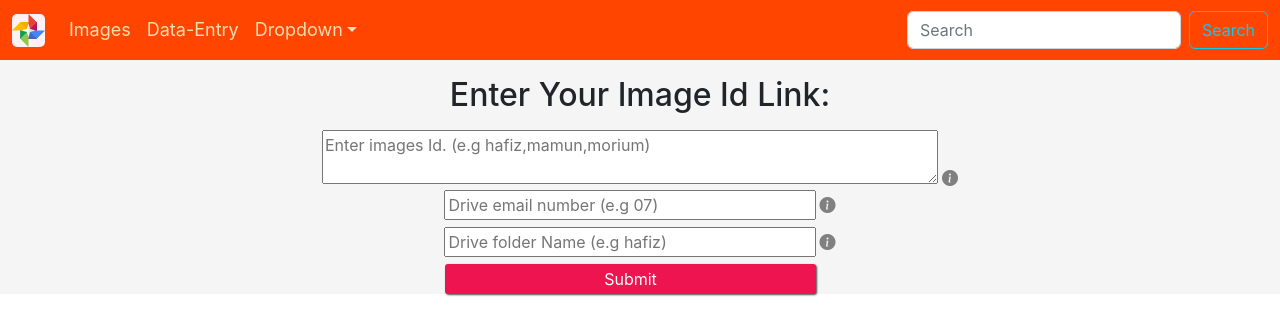
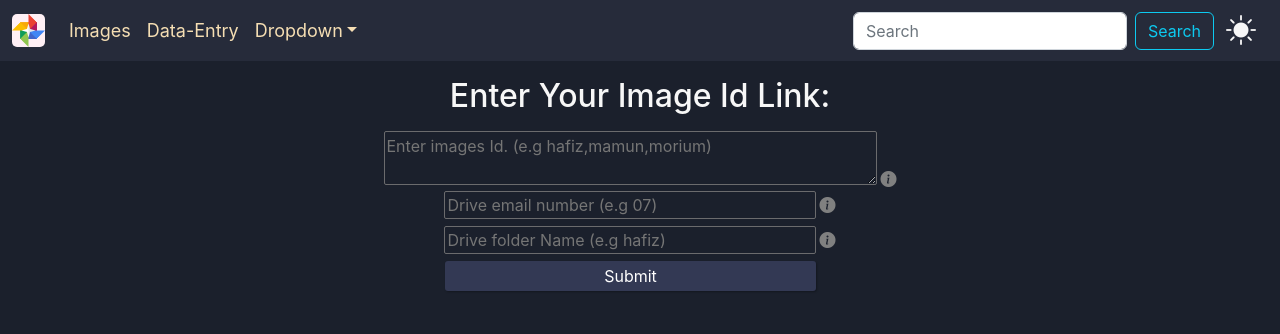
Before and after one commit to HafizurRahman001/display-photo-from-gogole-drive, a React (Create React App) app: page /data-entry in a window 1280 px wide. Shown: the top 334 px of the page. Built offline with nearby package versions, Linux system fonts and the light colour scheme; no server answers.

Commit message:
added color

```diff
--- a/src/App.css
+++ b/src/App.css
@@ -1,4 +1,10 @@
 .App {
   text-align: center;
-  background-color: #dbdbdb45;
 }
+body {
+  background-color: #1b202c;
+  color: #f7f7f7;
+}
+/* background-color: #1B202C;  ---> main
+background-color: #262B3A; -----> card background
+color: #F7F7F7;  -----> sub color; */
--- a/src/components/DataEntry/DataEntry.css
+++ b/src/components/DataEntry/DataEntry.css
@@ -1,11 +1,11 @@
 .submit-btn {
   width: 29%;
   text-align: center !important;
-  background-color: #ed1450;
+  background-color: #333954;
   border: 1px solid transparent;
   border-radius: 3px;
   color: white;
-  box-shadow: 1px 1px 2px #4b4b4b;
+  box-shadow: 1px 1px 2px #0000004d;
   padding: 2px 0px;
   margin-right: 19px;
 }
@@ -19,12 +19,24 @@
 .data-entry-icon-style:hover {
   color: crimson;
 }
-
-.offCanvas-style {
+form > textarea,
+input {
+  background: transparent;
+  border: 1px solid #6b6b6d;
+  border-radius: 2px;
+}
+form .offCanvas-style {
   background: yellowgreen;
   box-shadow: 0px 1px 6px black;
 }
 
+.offcanvas-body {
+  background-color: #1a1d2a;
+}
+
+.offcanvas-header {
+  background-color: #262b3aed;
+}
 @media only screen and (max-width: 688px) {
   .text-area-input {
     width: 90%;
--- a/src/components/DataEntry/DataEntry.js
+++ b/src/components/DataEntry/DataEntry.js
@@ -52,20 +52,20 @@ const DataEntry = () => {
             <div className="input_div">
                 <form onSubmit={handleSubmit(onSubmit)}>
                     {/* register your input into the hook by invoking the "register" function */}
-                    <textarea cols='58' className='me-1 text-area-input' {...register("idList", { required: true })} placeholder="Enter images Id. (e.g hafiz,mamun,morium)" />
+                    <textarea cols='46' className='me-1 text-area-input' {...register("idList", { required: true })} placeholder="Enter images Id. (e.g hafiz,mamun,morium)" />
                     {/* errors will return when field validation fails  */}
                     {/* bootstrap offcanvas button */}
                     <span className="data-entry-icon" data-bs-toggle="offcanvas" data-bs-target="#offcanvasRight1" aria-controls="offcanvasRight"><i className="bi bi-info-circle-fill data-entry-icon-style"></i></span>
 
-                    {errors.idList && <span className='error-msg'>This field is required</span>}
+                    {errors.idList && <span className='error-msg'> <br /> This field is required</span>}
                     <br />
                     <input style={{ width: '29%', marginBottom: '7px' }} className='me-1 data-entry-input' {...register("driveName", { required: true })} placeholder="Drive email number (e.g 07)" />
-                    {errors.driveName && <span className='error-msg'>This field is required</span>}
+                    {errors.driveName && <span className='error-msg'> <br /> This field is required</span>}
 
                     {/* bootstrap offcanvas button */}
                     <span className="data-entry-icon" data-bs-toggle="offcanvas" data-bs-target="#offcanvasRight2" aria-controls="offcanvasRight"><i className="bi bi-info-circle-fill data-entry-icon-style"></i></span><br />
                     <input style={{ width: '29%', marginBottom: '7px' }} className='me-1 data-entry-input' {...register("folderName", { required: true })} placeholder="Drive folder Name (e.g hafiz)" />
-                    {errors.folderName && <span className='error-msg'>This field is required</span>}
+                    {errors.folderName && <span className='error-msg'><br /> This field is required</span>}
 
                     {/* bootstrap offcanvas button */}
                     <span className="data-entry-icon" data-bs-toggle="offcanvas" data-bs-target="#offcanvasRight3" aria-controls="offcanvasRight"><i className="bi bi-info-circle-fill data-entry-icon-style"></i></span>
--- a/src/components/HomeItem/HomeItem.css
+++ b/src/components/HomeItem/HomeItem.css
@@ -6,16 +6,20 @@
   justify-content: center;
   align-items: center;
 }
-.folder-text {
-  color: darkslategray;
-}
+
 .open-btn {
-  background-color: crimson;
+  background-color: #1b202c;
   color: white;
 }
 .open-btn:hover {
-  background-color: crimson;
+  background-color: #3e4352;
   border: none;
+}
+.bi-folder-icon {
+  border: 1px dotted#929aa0;
+  padding: 0 10px;
+  border-radius: 50%;
+  background-color: #1b202c;
 }
 
 /* paginaton section design */
@@ -59,8 +63,14 @@
 }
 .folder-icon {
   font-size: 68px;
+  padding-top: 5px;
 }
+.card-common-style {
+  color: #f7f7f78a;
+}
+
 .folder-card {
+  background-color: #262b3a;
   box-shadow: 2px 1px 10px #0000005e;
   -webkit-transition: all 0.3s ease-in-out;
   -moz-transition: all 0.3s ease-in-out;
@@ -70,7 +80,7 @@
 }
 
 .folder-card:hover {
-  background-color: #ffa0008f;
+  background-color: #2d3243;
   margin-top: -6px;
   -webkit-transition: all 0.3s ease-in-out;
   -moz-transition: all 0.3s ease-in-out;
--- a/src/components/ImageFolder/ImageFolder.js
+++ b/src/components/ImageFolder/ImageFolder.js
@@ -5,7 +5,7 @@ import GetId from '../../useState/GetId';
 import './imageFolder.css';
 
 const ImageFolder = () => {
-    const [imageId, setImageId, control, setControl] = GetId();
+    const [imageId, setImageId, control, setControl, darkMode, setDarkMode] = GetId();
     const [imgIdToModal, setImgIdToModal] = useState('');
     const { id } = useParams();
     const filterImg = imageId?.filter(filterItem => filterItem?._id === id)
@@ -16,7 +16,9 @@ const ImageFolder = () => {
         return idArr.push(e?.idList)
     });
 
-
+    console.log(
+        'test', darkMode
+    );
 
 
 
--- a/src/components/ImageFolder/imageFolder.css
+++ b/src/components/ImageFolder/imageFolder.css
@@ -1,6 +1,6 @@
 .img-fig {
-  background-color: #3b4170;
-  color: #fff;
+  background-color: #464646;
+  color: #ffffffcf;
   font-size: 12px;
   font-weight: 600;
   margin-top: 3px;
@@ -9,6 +9,7 @@
 .img-thumbnail {
   border: 1px solid #acaeb2 !important;
   border-radius: 0px !important;
+  background-color: #1b202c;
 }
 .spiner_section {
   width: 100px;
@@ -65,7 +66,7 @@
   object-position: center center;
 }
 .image-item-heading {
-  background: linear-gradient(45deg, salmon, khaki);
+  background: linear-gradient(45deg, #212529, #333333);
   display: inline-block;
   padding: 3px 17px;
   border: 1px solid #9f9f9f96;
@@ -78,15 +79,15 @@
   position: absolute;
   bottom: 10px;
   right: 10px;
-  background-color: #f6ff00;
+  background-color: #212529;
   border: 1px solid black;
   padding: 5px 7px;
   border-radius: 3px;
 }
 
 .icon-div:hover {
-  background-color: tomato;
-  color: white;
+  background-color: #6c757d;
+  color: yellow;
 }
 .modal-img {
   border: 1px solid darkgrey;
--- a/src/components/navbar/Navbar.css
+++ b/src/components/navbar/Navbar.css
@@ -1,5 +1,5 @@
 .navbar-bg {
-  background-color: orangered;
+  background-color: #262b3a;
 }
 .navbar-bg a {
   color: wheat;
@@ -14,6 +14,15 @@
   background: lavenderblush;
   border-radius: 5px;
 }
+.nav-link:hover {
+  color: yellow;
+}
 .link-style:hover {
-  color: black;
+  color: yellow;
 }
+.toggle-dark-mode {
+  padding: 0px 12px;
+}
+.toggle-dark-mode i {
+  font-size: 30px;
+}
--- a/src/components/navbar/Navbar.js
+++ b/src/components/navbar/Navbar.js
@@ -2,8 +2,32 @@ import React from 'react';
 import { Link } from 'react-router-dom';
 import './Navbar.css'
 import logoImg from '../../Images/photos.png'
+import GetId from '../../useState/GetId';
 
 const Navbar = () => {
+
+    const [imageId, setImageId, control, setControl, darkMode, setDarkMode] = GetId()
+
+
+    const toggleDarkMode = () => {
+        setDarkMode({
+            mainBody: {
+                backgroundColor: '#1B202C',
+                color: '#F7F7F7'
+            },
+            cardBody: {
+                backgroundColor: '#',
+                color: '#F7F7F7'
+            },
+            headingColor: {
+                color: 'white'
+            }
+        })
+    }
+
+
+
+
     return (
         <div>
             <nav className="navbar navbar-expand-lg navbar-bg">
@@ -32,7 +56,7 @@ const Navbar = () => {
                                 <a className="nav-link dropdown-toggle" href="#!" id="navbarDropdown" role="button" data-bs-toggle="dropdown" aria-expanded="false">
                                     Dropdown
                                 </a>
-                                <ul style={{ backgroundColor: 'orangered' }} className="dropdown-menu" aria-labelledby="navbarDropdown">
+                                <ul style={{ backgroundColor: '#262b3a' }} className="dropdown-menu" aria-labelledby="navbarDropdown">
                                     <li><a className="dropdown-item" href="#!">Action</a></li>
                                     <li><a className="dropdown-item" href="#!">Another action</a></li>
                                     <li><hr className="dropdown-divider" /></li>
@@ -44,6 +68,9 @@ const Navbar = () => {
                             <input className="form-control me-2" type="search" placeholder="Search" aria-label="Search" />
                             <button className="btn btn-outline-info" type="submit">Search</button>
                         </form>
+                        <div className="toggle-dark-mode">
+                            <i onClick={toggleDarkMode} class="bi bi-brightness-high-fill"></i>
+                        </div>
                     </div>
                 </div>
             </nav>
--- a/src/useState/GetId.js
+++ b/src/useState/GetId.js
@@ -3,6 +3,7 @@ import { useEffect, useState } from 'react';
 const GetId = () => {
     const [imageId, setImageId] = useState([]);
     const [control, setControl] = useState(true);
+    const [darkMode, setDarkMode] = useState({});
 
     useEffect(() => {
         setControl(false)
@@ -15,7 +16,7 @@ const GetId = () => {
             })
     }, []);
 
-    return [imageId, setImageId, control, setControl]
+    return [imageId, setImageId, control, setControl, darkMode, setDarkMode]
 };
 
 export default GetId;
```
Also changed, not shown: src/components/HomeItem/HomeItem.js (+8 -7 lines), test.js (line endings or trailing spaces).
